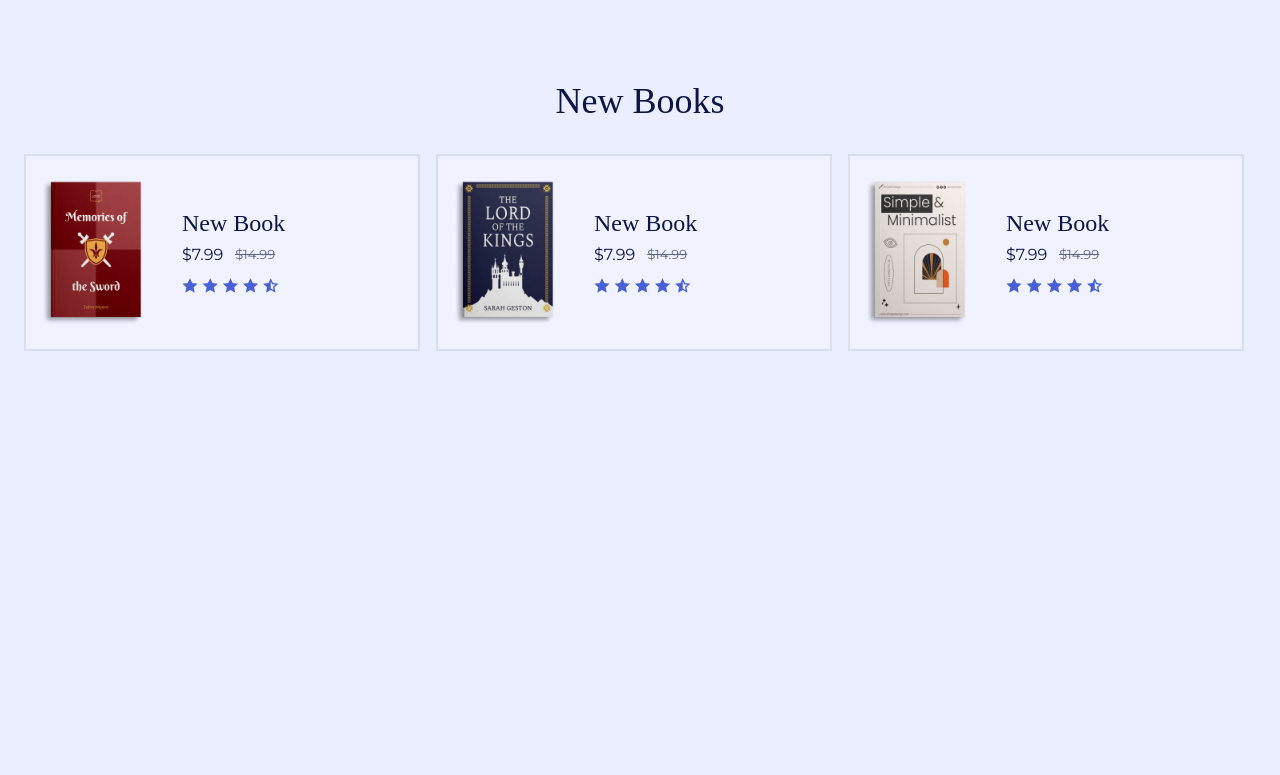
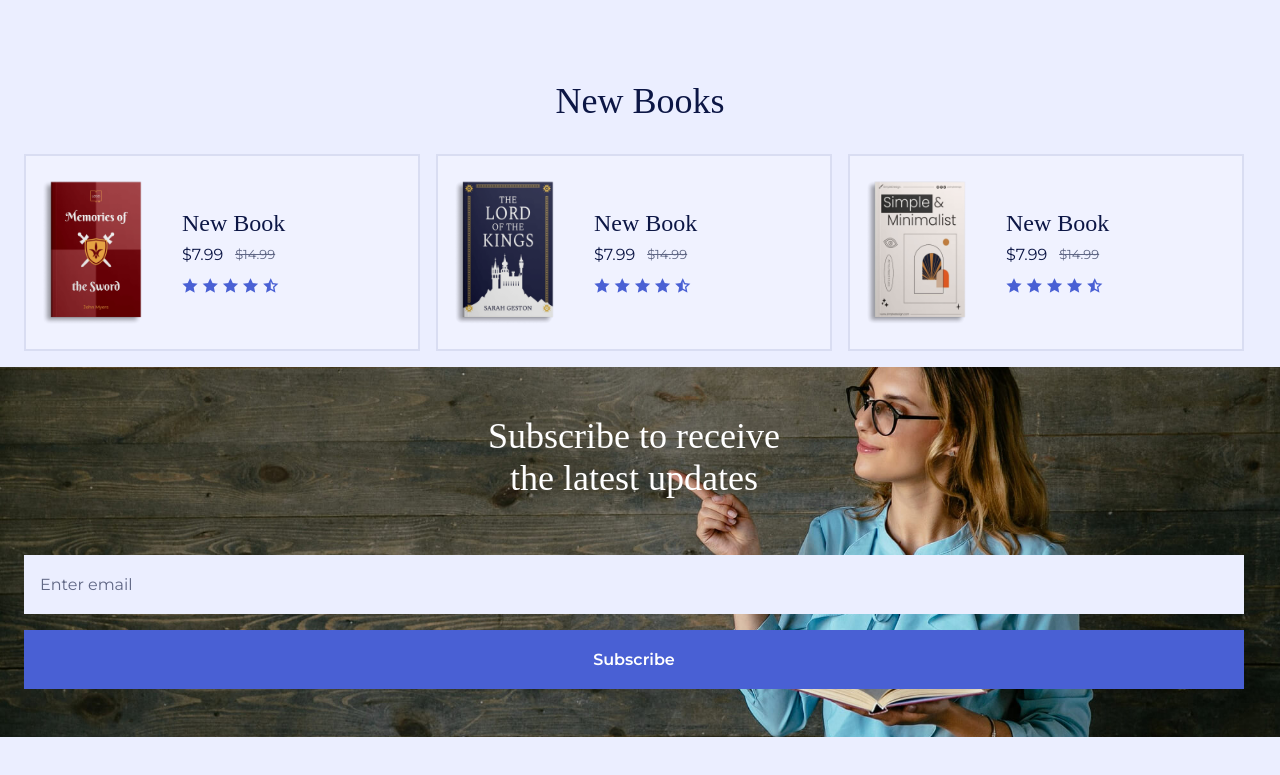
Before and after one commit to castillogbrl/responsive-book-website, a plain HTML site: page index.html in a window 1280 px wide. Shown: the part 2400-3175 px from the top of the page. Before the commit the page ends 2959 px from the top, so only its background shows below. Drawn offline with nearby package versions, Linux system fonts and the light colour scheme; a web font is replaced by a local one.

Commit message:
adds join section

```diff
--- a/assets/css/styles.css
+++ b/assets/css/styles.css
@@ -608,7 +608,49 @@ img {
 }
 
 /*=============== JOIN ===============*/
+.join {
+  position: relative;
+  padding-block: 3rem;
+}
 
+.join__bg {
+  position: absolute;
+  top: 0;
+  left: 0;
+  width: 100%;
+  height: 100%;
+  object-fit: cover;
+  object-position: center;
+}
+
+.join__data {
+  position: relative;
+}
+
+.join__title {
+  color: var(--white-color);
+}
+
+.join__form {
+  display: grid;
+  row-gap: 1rem;
+}
+
+.join__input {
+  padding: 1.25rem 1rem;
+  background-color: var(--body-color);
+  color: var(--title-color);
+  transition: background-color .4s;
+}
+
+.join__input::placeholder {
+  color: var(--text-color);
+}
+
+.join__button {
+  padding-block: 1.25rem;
+  cursor: pointer;
+}
 
 /*=============== TESTIMONIAL ===============*/
 
--- a/index.html
+++ b/index.html
@@ -628,9 +628,23 @@
             </div>
          </section>
 
-         <!--==================== JOIN ====================-->
+         <!-- JOIN -->
          <section class="join section">
+            <div class="join__container">
+               <img src="assets/img/join-bg.jpg" alt="image" class="join__bg">
 
+               <div class="join__data container grid">
+                  <h2 class="join__title section__title">
+                     Subscribe to receive <br>
+                     the latest updates
+                  </h2>
+
+                  <form action="" class="join__form">
+                     <input type="email" placeholder="Enter email" class="join__input">
+                     <button type="submit" class="join__button button">Subscribe</button>
+                  </form>
+               </div>
+            </div>
          </section>
 
          <!--==================== TESTIMONIAL ====================-->
```
